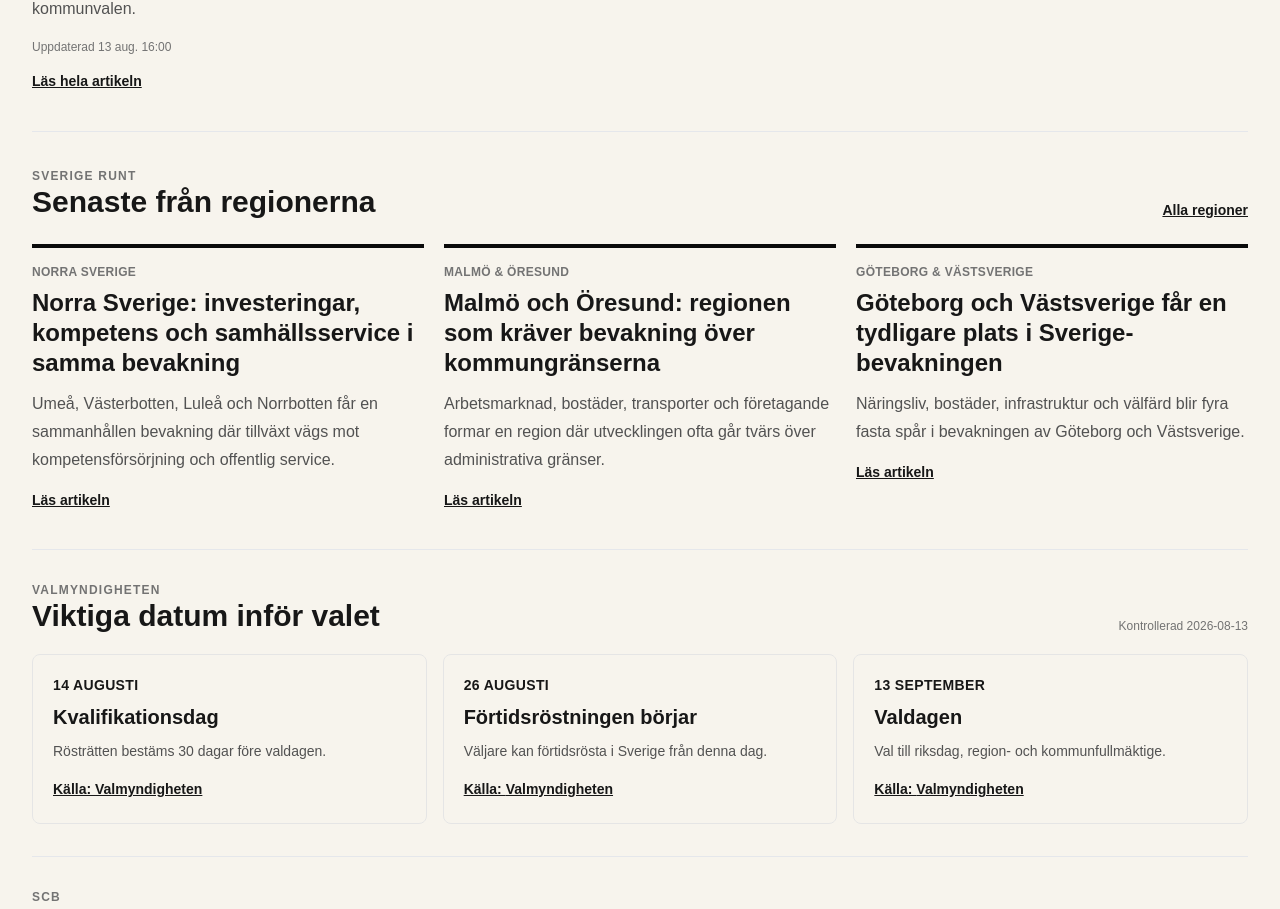
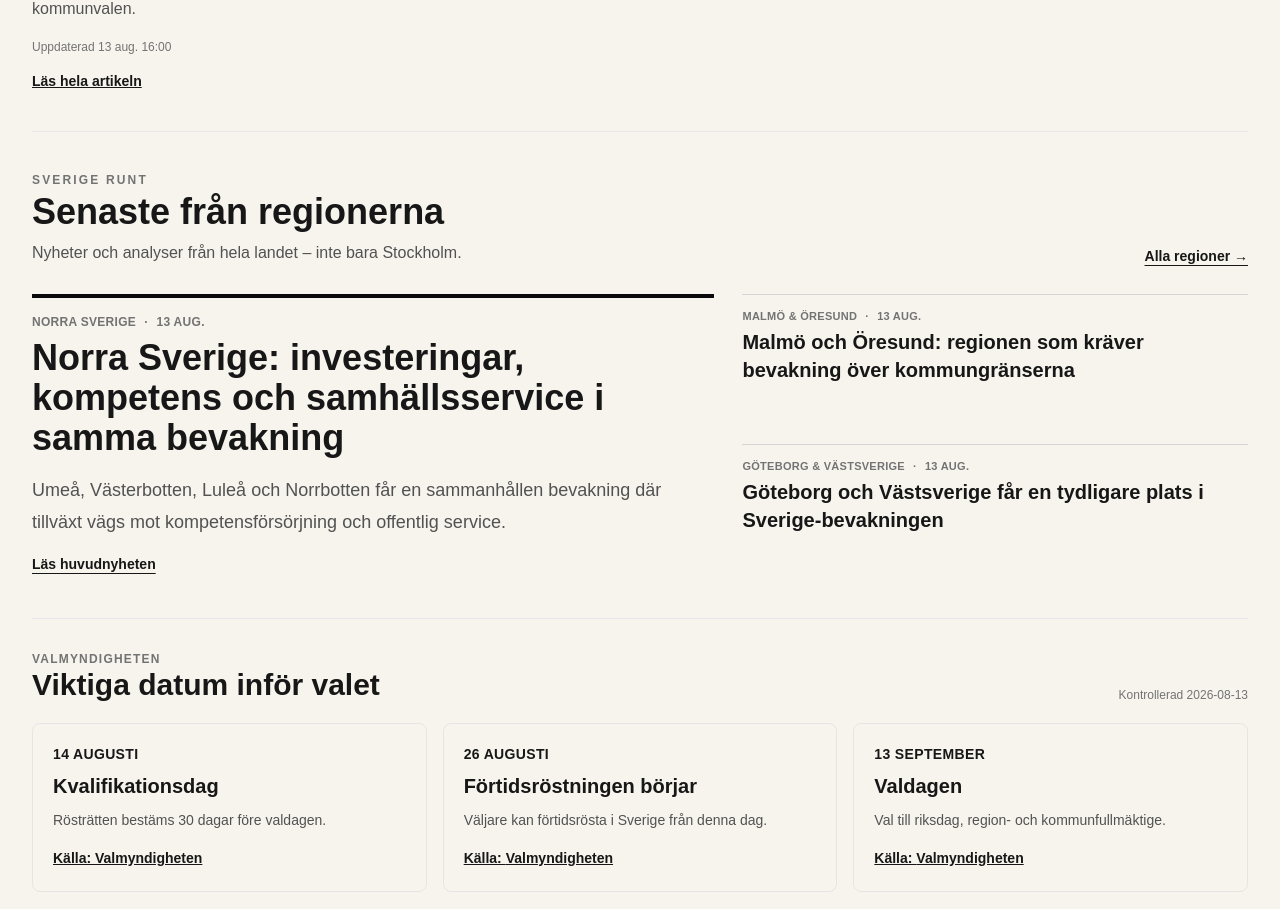
Before and after one commit to Djurgarden2019/NackaSidan-2026, a Next.js app: page /sverige in a window 1280 px wide. Shown: the part 2357-3266 px from the top of the page. Built offline with nearby package versions, Linux system fonts and the light colour scheme.

Commit message:
Main 253: strengthen regional Sweden news presentation

```diff
--- a/app/sverige/RegionalArticleFeed243.tsx
+++ b/app/sverige/RegionalArticleFeed243.tsx
@@ -1,11 +1,17 @@
 import Link from 'next/link';
 import { swedenArticleFeed239 } from '../../content/swedenArticleFeed239';
 
+const updated=(iso:string)=>new Intl.DateTimeFormat('sv-SE',{day:'numeric',month:'short'}).format(new Date(iso));
 export default function RegionalArticleFeed243(){
  const regional=swedenArticleFeed239().filter(a=>a.section==='regioner').slice(0,6);
  if(!regional.length)return null;
- return <section className="border-b py-9" aria-labelledby="regionalt-nu">
-  <div className="flex items-end justify-between gap-4"><div><p className="text-xs font-bold uppercase tracking-widest text-neutral-500">Sverige runt</p><h2 id="regionalt-nu" className="text-3xl font-black">Senaste från regionerna</h2></div><Link href="/sverige/regioner" className="text-sm font-bold underline">Alla regioner</Link></div>
-  <div className="mt-6 grid gap-5 md:grid-cols-3">{regional.map(article=><article key={article.slug} className="border-t-4 border-neutral-950 pt-4"><div className="text-xs font-bold uppercase tracking-wide text-neutral-500">{article.region||'Sverige'}</div><h3 className="mt-2 text-2xl font-black leading-tight"><Link href={`/sverige/artikel/${article.slug}`} className="hover:underline">{article.title}</Link></h3><p className="mt-3 leading-7 text-neutral-600">{article.intro}</p><Link href={`/sverige/artikel/${article.slug}`} className="mt-4 inline-block text-sm font-black underline">Läs artikeln</Link></article>)}</div>
+ const lead=regional[0];
+ const rest=regional.slice(1);
+ return <section id="regioner-nu" className="border-b py-10" aria-labelledby="regionalt-nu">
+  <div className="flex flex-wrap items-end justify-between gap-4"><div><p className="text-xs font-black uppercase tracking-[.18em] text-neutral-500">Sverige runt</p><h2 id="regionalt-nu" className="mt-1 text-3xl font-black sm:text-4xl">Senaste från regionerna</h2><p className="mt-2 max-w-2xl text-neutral-600">Nyheter och analyser från hela landet – inte bara Stockholm.</p></div><Link href="/sverige/regioner" className="text-sm font-black underline underline-offset-4">Alla regioner →</Link></div>
+  <div className="mt-7 grid gap-7 lg:grid-cols-[1.35fr_1fr]">
+   <article className="border-t-4 border-neutral-950 pt-4"><div className="flex gap-2 text-xs font-black uppercase tracking-wide text-neutral-500"><span>{lead.region||'Sverige'}</span><span>·</span><span>{updated(lead.updatedAt)}</span></div><h3 className="mt-2 text-3xl font-black leading-tight sm:text-4xl"><Link href={`/sverige/artikel/${lead.slug}`} className="hover:underline">{lead.title}</Link></h3><p className="mt-4 max-w-2xl text-lg leading-8 text-neutral-600">{lead.intro}</p><Link href={`/sverige/artikel/${lead.slug}`} className="mt-4 inline-block text-sm font-black underline underline-offset-4">Läs huvudnyheten</Link></article>
+   <div className="grid gap-4 sm:grid-cols-2 lg:grid-cols-1">{rest.map(article=><article key={article.slug} className="border-t border-neutral-300 pt-3"><div className="flex gap-2 text-[11px] font-black uppercase tracking-wide text-neutral-500"><span>{article.region||'Sverige'}</span><span>·</span><span>{updated(article.updatedAt)}</span></div><h3 className="mt-1 text-xl font-black leading-snug"><Link href={`/sverige/artikel/${article.slug}`} className="hover:underline">{article.title}</Link></h3></article>)}</div>
+  </div>
  </section>
 }
```
